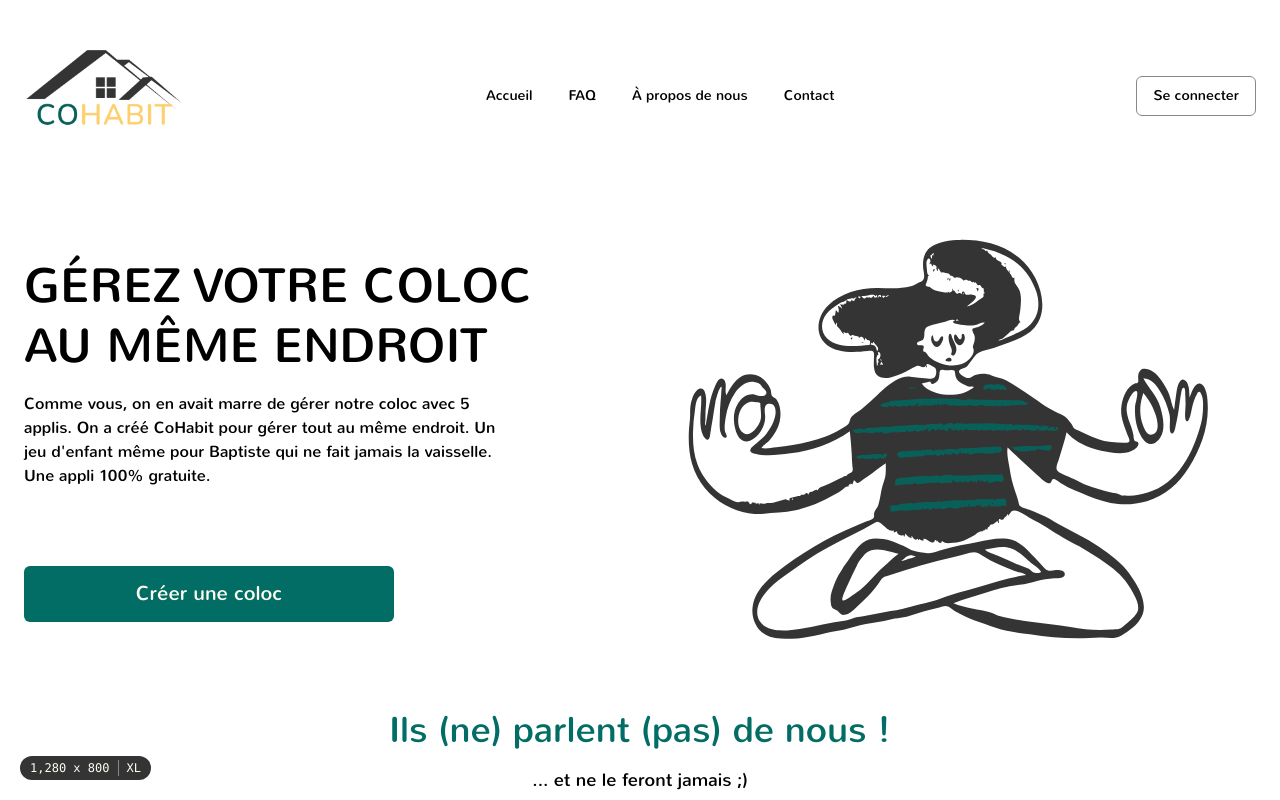
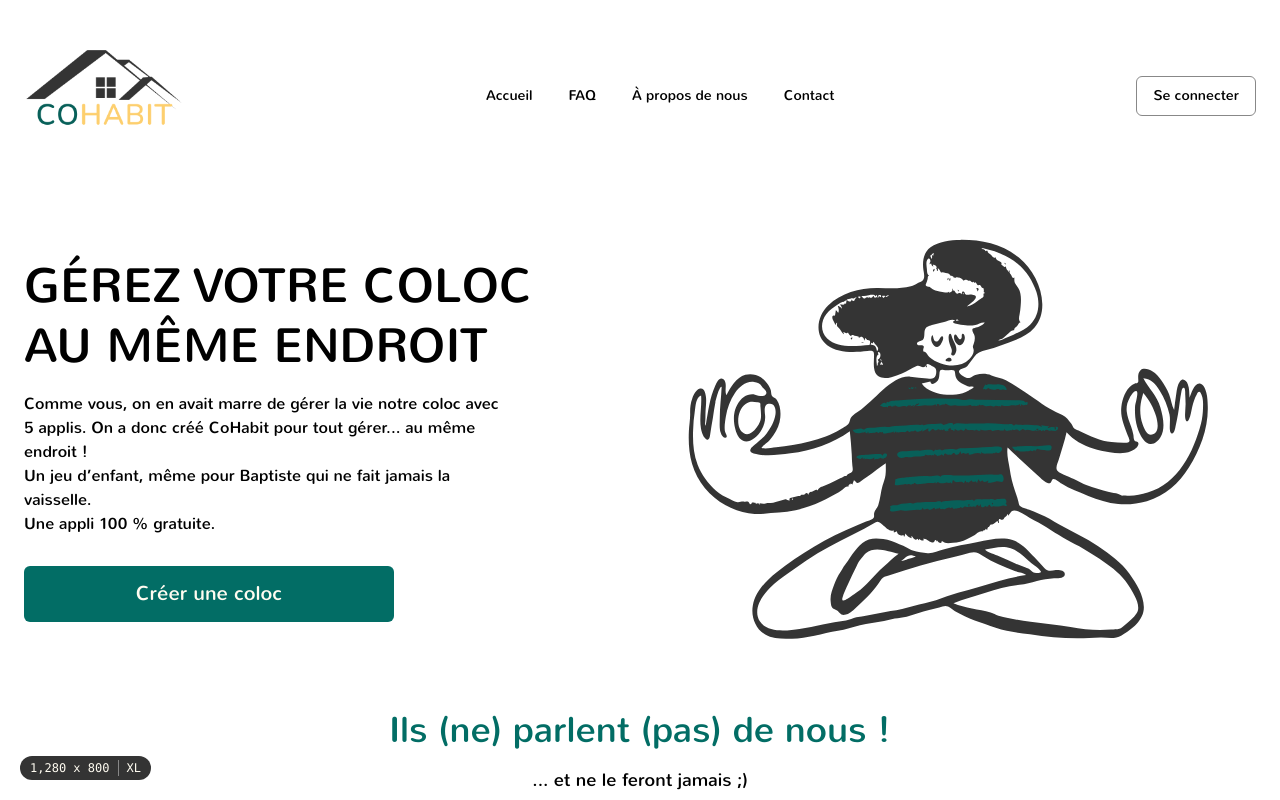
Before and after one commit to O-clock-Kimchi/O-Coloc-front, a React (Vite) app: page / in a window 1280 px wide. Shown: the top 800 px of the page. Built offline with nearby package versions, Linux system fonts and the light colour scheme.

Commit message:
handle line breaks and curly quotes

```diff
--- a/src/components/HomePage/HomePage_Tagline.tsx
+++ b/src/components/HomePage/HomePage_Tagline.tsx
@@ -13,10 +13,13 @@ function Tagline() {
               au même endroit
             </h1>
             <p className=" px-20 lg:w-[80%] lg:px-0">
-              Comme vous, on en avait marre de gérer notre coloc avec 5 applis.
-              On a créé CoHabit pour gérer tout au même endroit. Un jeu
-              d&apos;enfant même pour Baptiste qui ne fait jamais la vaisselle.
-              Une appli 100% gratuite.
+              Comme vous, on en avait marre de gérer la vie notre coloc avec
+              5&nbsp;applis. On a donc créé CoHabit pour tout gérer... au même
+              endroit&nbsp;! <br />
+              Un jeu d&rsquo;enfant, même pour Baptiste qui ne fait jamais la
+              vaisselle.
+              <br />
+              Une appli 100&nbsp;% gratuite.
             </p>
           </div>
           <NavLink to="/inscription">
@@ -28,7 +31,7 @@ function Tagline() {
         <div className="box-right hidden lg:block">
           <img
             src="/MeditatingDoodle.svg"
-            alt="meditating doodle"
+            alt="A doodle showing a girl meditating"
             className="justify-self-center"
           />
         </div>
--- a/src/components/HomePage/HomePage_Testimonials.tsx
+++ b/src/components/HomePage/HomePage_Testimonials.tsx
@@ -10,7 +10,7 @@ function Testimonials() {
   return (
     <section className="w-100">
       <h2 className="section-title text-center text-4xl  mb-4 text-eden-800">
-        Ils (ne) parlent (pas) de nous !
+        Ils (ne) parlent (pas) de nous&nbsp;!
       </h2>
       <p className="section-subtitle text-lg text-center mb-5">
         ... et ne le feront jamais ;)
```
